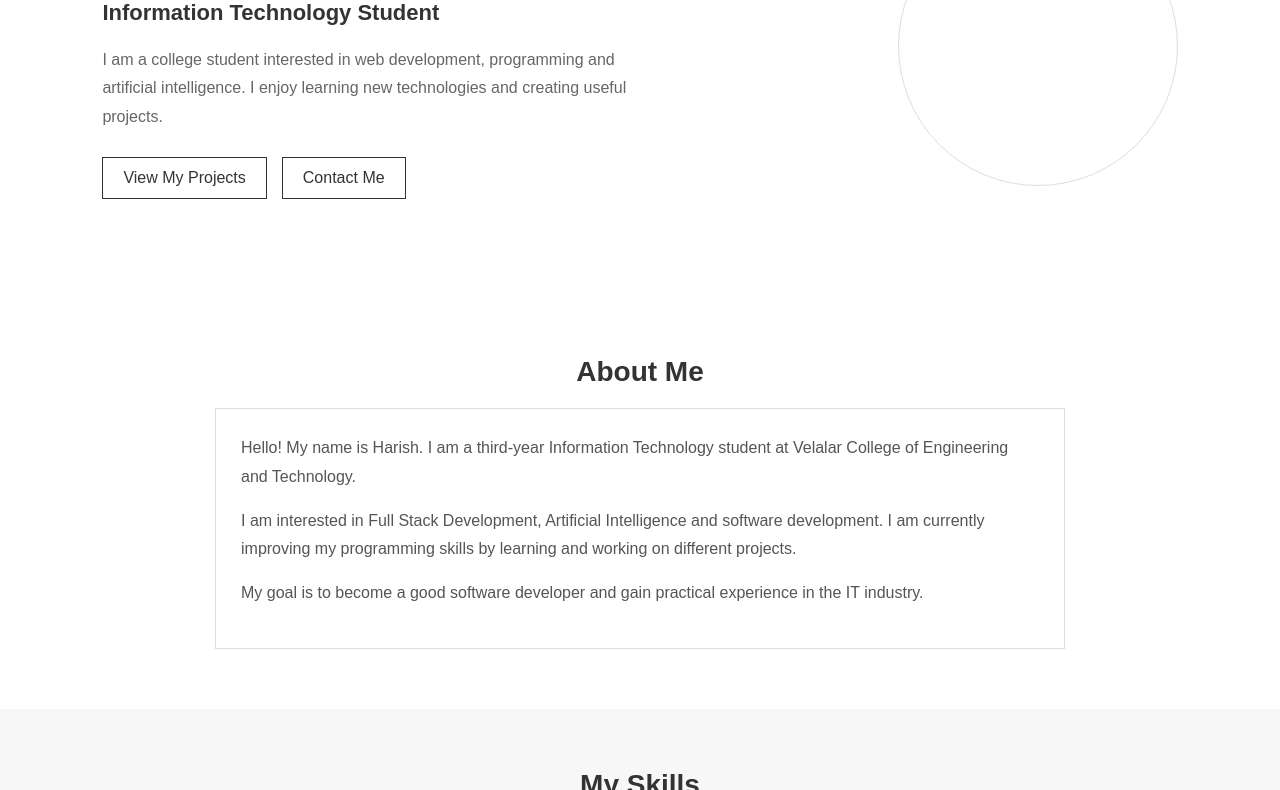
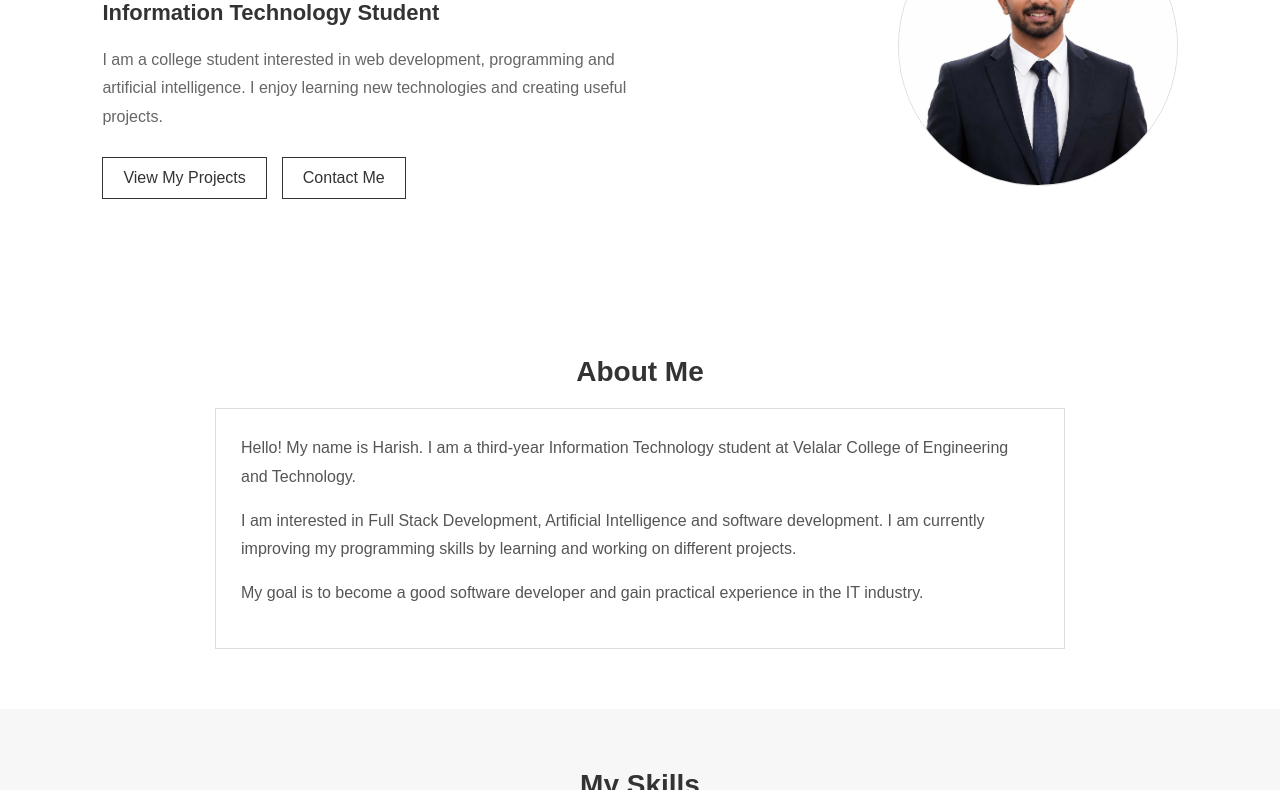
Before and after one commit to 24itr030harish/portfolio, a plain HTML site: page index.html in a window 1280 px wide. Shown: the part 273-1063 px from the top of the page. Drawn offline with Linux system fonts and the light colour scheme.

Commit message:
Update index.html

```diff
--- a/index.html
+++ b/index.html
@@ -46,7 +46,7 @@
         </div>
 
         <div class="home-image">
-            <img src="images/harish.jpg.jpeg" alt="Harish">
+            <img src="harish.jpg.jpeg" alt="Harish">
         </div>
     </section>
 
```
